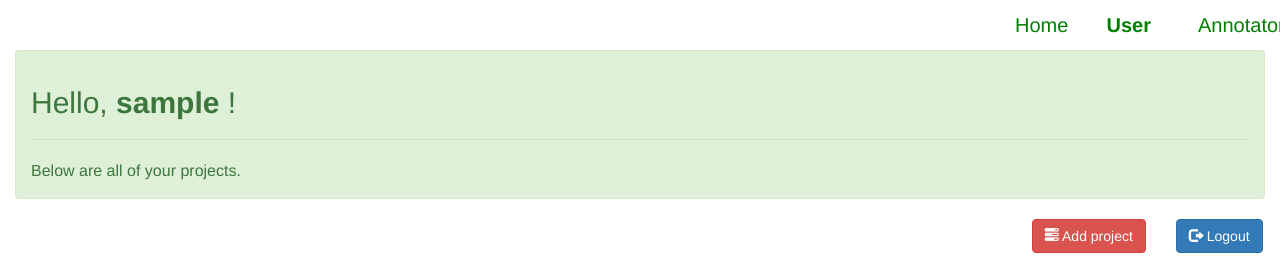
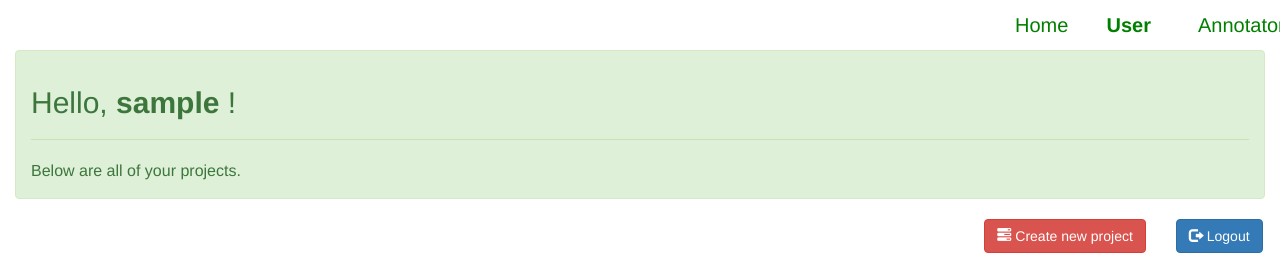
Before and after one commit to jasmine95dn/flask_best_worst_scaling, a Flask app: a page that uses project/templates/user/profile.html in a window 1280 px wide. Shown: the top 268 px of the page. Run offline with Flask 2, Linux system fonts and the light colour scheme; the visitor is signed in with stand-in values (Sample User, id 1); data comes from the database, SQL or seed files in the repository; data that the repository does not hold is empty; some libraries are stand-ins or nearby versions.

Commit message:
writing errors fixed

```diff
--- a/project/templates/user/profile.html
+++ b/project/templates/user/profile.html
@@ -27,7 +27,7 @@
 
   <div class="form-group col-md-11" align="right">
 	<form action = "{{ url_for('user.upload_project') }}" method = "post">
-	 <button class="btn btn-danger"> <span class=" glyphicon glyphicon-tasks"> </span> Add project </button>
+	 <button class="btn btn-danger"> <span class=" glyphicon glyphicon-tasks"> </span> Create new project </button>
 	</form>
   </div>
 
```
